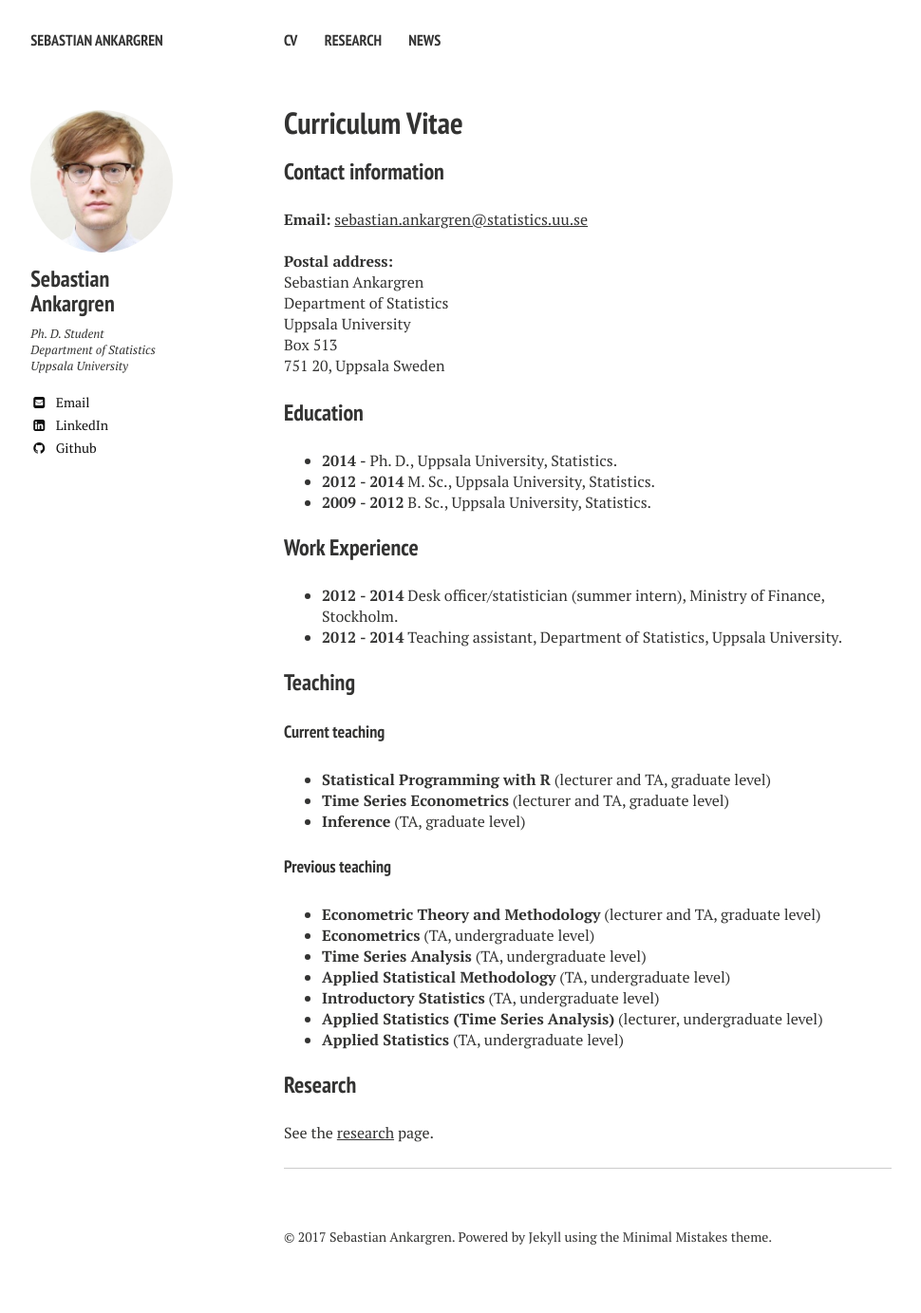
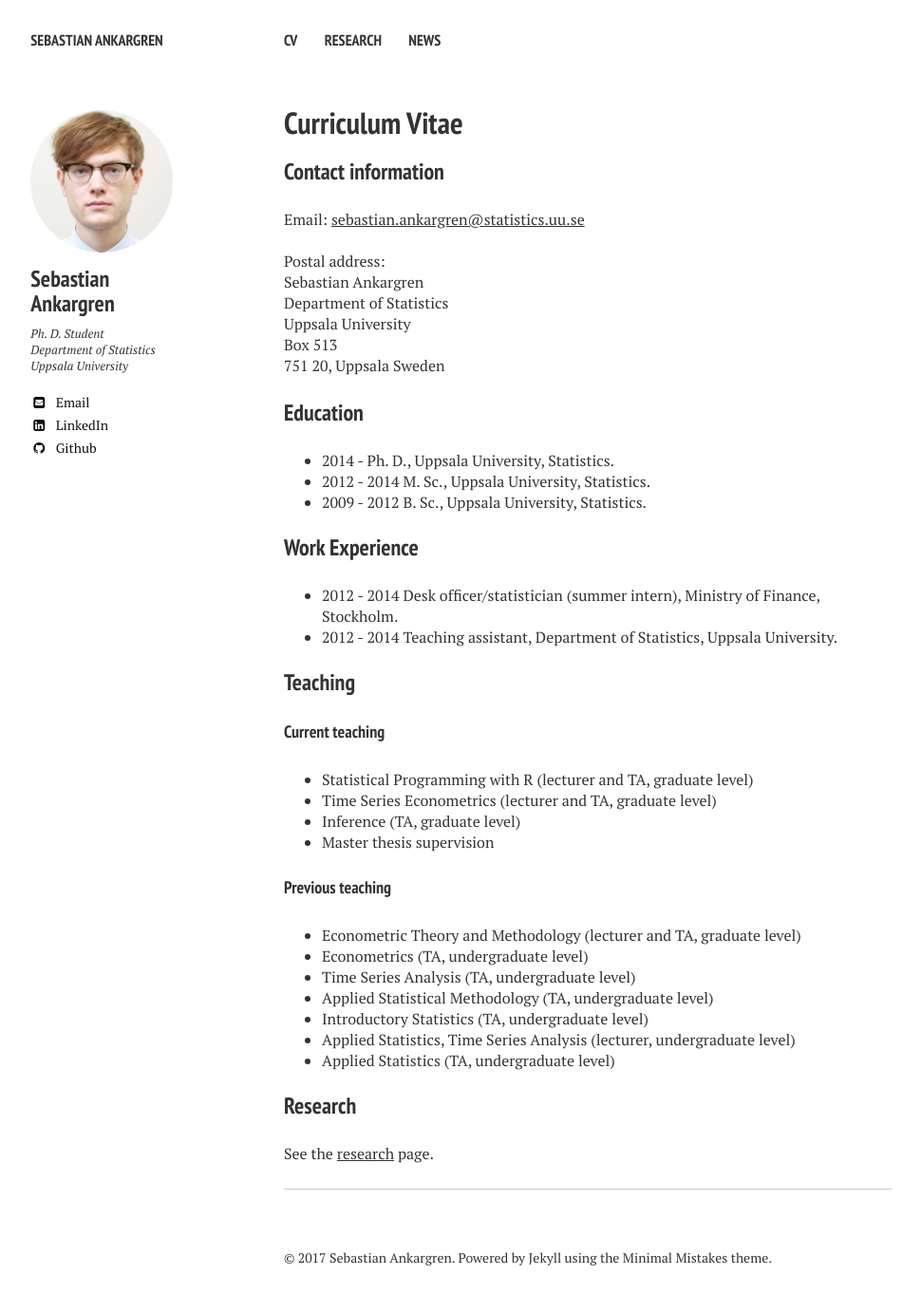
Before and after one commit to ankargren/ankargren.github.io, a Jekyll site: the page built from cv/index.md, in a window 1280 px wide. Shown: the whole page at 95% size, without its empty margins (21-991 px from the left). Built offline with Jekyll 4.4.1, drawn with Linux system fonts in a browser that asks for light colours; nearby versions of some CDN libraries; before the commit the page ends 1361 px from its top, so only the background shows below that.

Commit message:
Made some updates.

```diff
--- a/cv/index.md
+++ b/cv/index.md
@@ -18,30 +18,31 @@ Sweden
 
 ### Education
 
-* **2014 -**   Ph. D., Uppsala University, Statistics.
-* **2012 - 2014** M. Sc., Uppsala University, Statistics.
-* **2009 - 2012** B. Sc., Uppsala University, Statistics.
+* 2014 -   Ph. D., Uppsala University, Statistics.
+* 2012 - 2014 M. Sc., Uppsala University, Statistics.
+* 2009 - 2012 B. Sc., Uppsala University, Statistics.
 
 ### Work Experience
 
-* **2012 - 2014** Desk officer/statistician (summer intern), Ministry of Finance, Stockholm.
-* **2012 - 2014** Teaching assistant, Department of Statistics, Uppsala University.
+* 2012 - 2014 Desk officer/statistician (summer intern), Ministry of Finance, Stockholm.
+* 2012 - 2014 Teaching assistant, Department of Statistics, Uppsala University.
 
 ### Teaching
 
 #### Current teaching
-* **Statistical Programming with R** (lecturer and TA, graduate level)
-* **Time Series Econometrics** (lecturer and TA, graduate level)
-* **Inference** (TA, graduate level)
+* Statistical Programming with R (lecturer and TA, graduate level)
+* Time Series Econometrics (lecturer and TA, graduate level)
+* Inference (TA, graduate level)
+* Master thesis supervision
 
 #### Previous teaching
-* **Econometric Theory and Methodology** (lecturer and TA, graduate level)
-* **Econometrics** (TA, undergraduate level)
-* **Time Series Analysis** (TA, undergraduate level)
-* **Applied Statistical Methodology** (TA, undergraduate level)
-* **Introductory Statistics** (TA, undergraduate level)
-* **Applied Statistics (Time Series Analysis)** (lecturer, undergraduate level)
-* **Applied Statistics** (TA, undergraduate level)
+* Econometric Theory and Methodology (lecturer and TA, graduate level)
+* Econometrics (TA, undergraduate level)
+* Time Series Analysis (TA, undergraduate level)
+* Applied Statistical Methodology (TA, undergraduate level)
+* Introductory Statistics (TA, undergraduate level)
+* Applied Statistics, Time Series Analysis (lecturer, undergraduate level)
+* Applied Statistics (TA, undergraduate level)
 
 ### Research
 See the <a href="{{ site.url }}/research">research</a> page.
```
Also changed, not shown: other parts of cv/index.md (+2 -2 lines), news/index.md (+3 -0 lines), research/index.md (+2 -2 lines).
